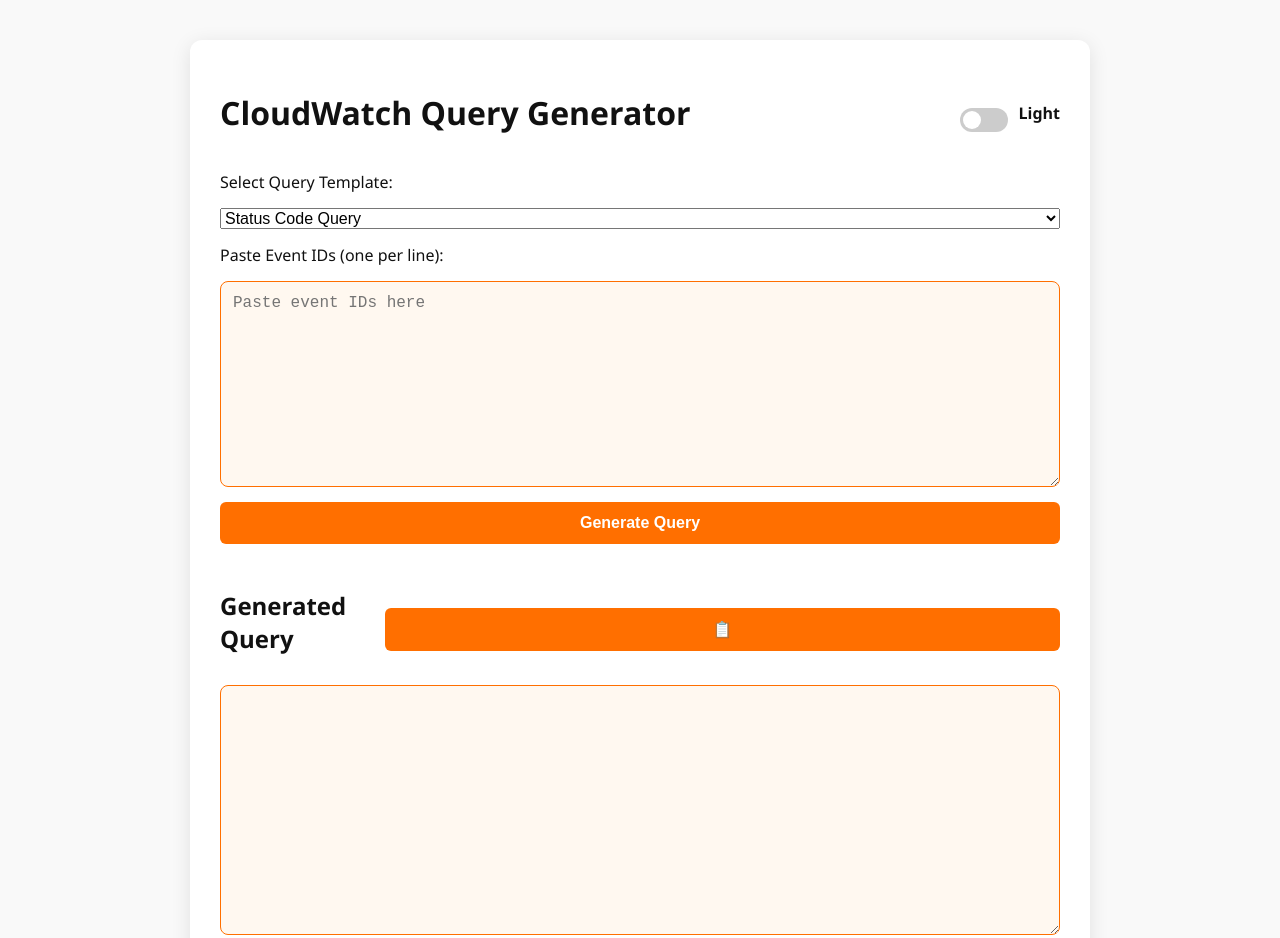
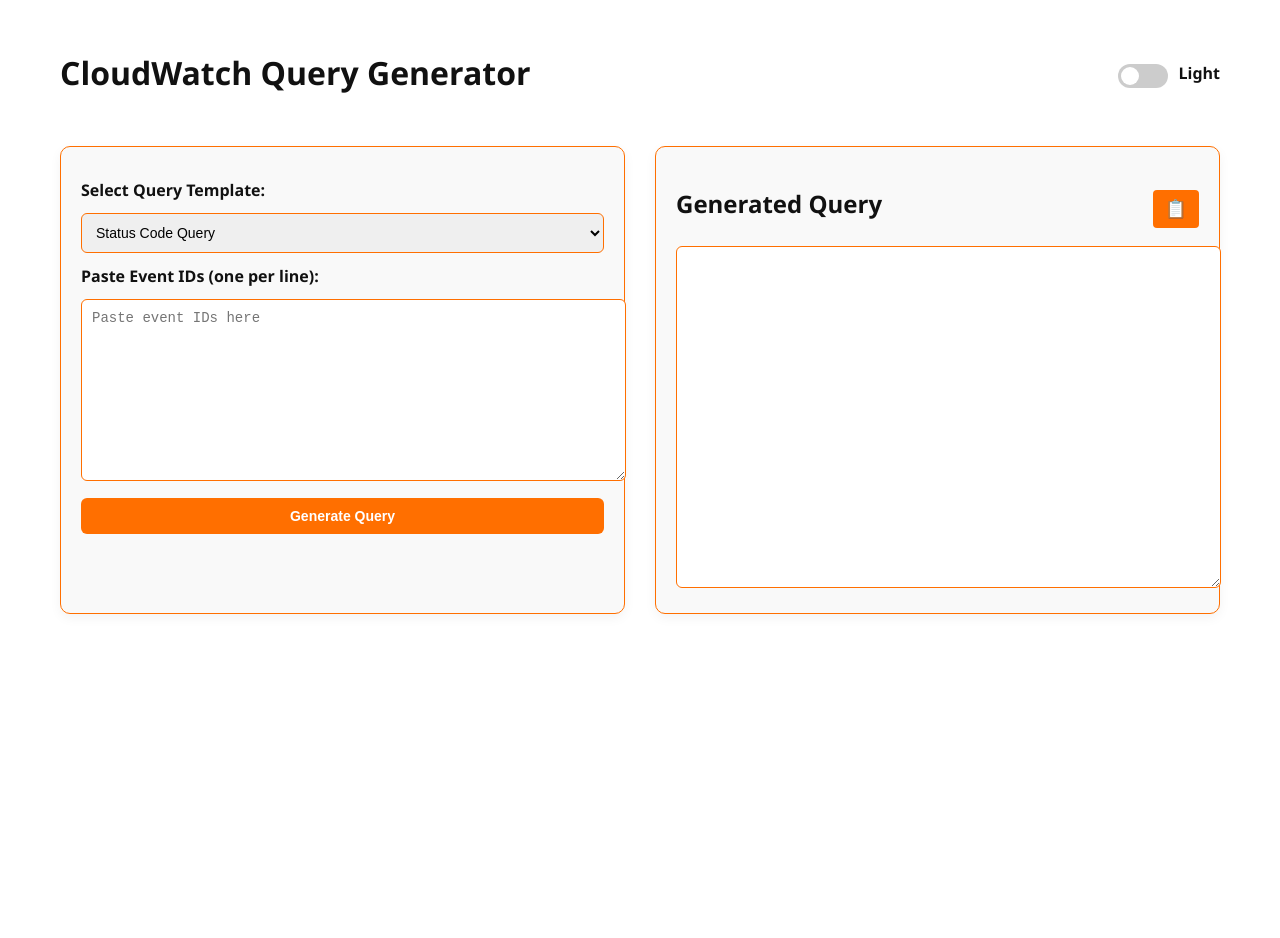
Before and after one commit to Torpidoo46/CWquery-Studio, a plain HTML site: page index.html in a window 1280 px wide. Shown: the top 938 px of the page. After the commit the page ends 800 px from the top, so only its background shows below. Drawn offline with Linux system fonts and the light colour scheme.

Commit message:
Update style.css

```diff
--- a/style.css
+++ b/style.css
@@ -1,46 +1,35 @@
 :root {
-  --primary: #ff6f00;
-  --bg-light: #f9f9f9;
-  --bg-dark: #1a1a1a;
-  --text-light: #111;
-  --text-dark: #eee;
-  --accent-light: #fff8f0;
-  --accent-dark: #333;
-}
-
-* {
-  box-sizing: border-box;
+  --primary-color: #ff6f00;
+  --background-light: #ffffff;
+  --text-light: #111111;
+  --background-dark: #1a1a1a;
+  --text-dark: #eeeeee;
+  --card-bg-light: #f9f9f9;
+  --card-bg-dark: #2a2a2a;
 }
 
 body {
   margin: 0;
-  padding: 0;
   font-family: 'Segoe UI', sans-serif;
   transition: background 0.3s, color 0.3s;
 }
 
 body.light {
-  background: var(--bg-light);
+  background-color: var(--background-light);
   color: var(--text-light);
 }
 
 body.dark {
-  background: var(--bg-dark);
+  background-color: var(--background-dark);
   color: var(--text-dark);
 }
 
 .main-container {
-  max-width: 900px;
-  margin: 40px auto;
-  padding: 30px;
-  background: white;
-  border-radius: 12px;
-  box-shadow: 0 4px 20px rgba(0,0,0,0.1);
-  transition: background 0.3s;
-}
-
-body.dark .main-container {
-  background: #2a2a2a;
+  max-width: 1200px;
+  margin: 0 auto;
+  padding: 30px 20px;
+  min-height: 100vh;
+  box-sizing: border-box;
 }
 
 .header {
@@ -57,73 +46,10 @@ body.dark .main-container {
   font-weight: bold;
 }
 
-label,
-select,
-textarea,
-button {
-  display: block;
-  width: 100%;
-  margin-top: 15px;
-  font-size: 16px;
-}
-
-textarea {
-  padding: 12px;
-  border-radius: 8px;
-  border: 1px solid var(--primary);
-  resize: vertical;
-  min-height: 100px;
-  background: var(--accent-light);
-  color: inherit;
-}
-
-body.dark textarea {
-  background: var(--accent-dark);
-}
-
-button {
-  background-color: var(--primary);
-  color: white;
-  border: none;
-  border-radius: 6px;
-  padding: 12px;
-  font-weight: bold;
-  cursor: pointer;
-}
-
-button:hover {
-  opacity: 0.9;
-}
-
-.output-header {
-  display: flex;
-  justify-content: space-between;
-  align-items: center;
-  margin-top: 25px;
-}
-
-#outputQuery {
-  background: var(--accent-light);
-  color: inherit;
-  font-family: monospace;
-  margin-top: 10px;
-  height: 250px;
-  resize: vertical;
-  padding: 15px;
-  font-size: 14px;
-  border-radius: 8px;
-  border: 1px solid var(--primary);
-}
-
-body.dark #outputQuery {
-  background: var(--accent-dark);
-}
-
-/* Toggle switch styles */
 .switch {
   position: relative;
   display: inline-block;
-  width: 48px;
+  width: 50px;
   height: 24px;
 }
 
@@ -135,29 +61,96 @@ body.dark #outputQuery {
 
 .slider {
   position: absolute;
+  cursor: pointer;
   top: 0; left: 0;
   right: 0; bottom: 0;
   background-color: #ccc;
-  border-radius: 24px;
   transition: 0.4s;
+  border-radius: 34px;
 }
 
 .slider:before {
+  position: absolute;
   content: "";
-  position: absolute;
   height: 18px;
   width: 18px;
   left: 3px;
   bottom: 3px;
   background-color: white;
+  transition: 0.4s;
   border-radius: 50%;
-  transition: 0.4s;
 }
 
 input:checked + .slider {
-  background-color: var(--primary);
+  background-color: var(--primary-color);
 }
 
 input:checked + .slider:before {
-  transform: translateX(24px);
+  transform: translateX(26px);
 }
+
+.grid {
+  display: grid;
+  grid-template-columns: 1fr 1fr;
+  gap: 30px;
+  margin-top: 30px;
+}
+
+.card {
+  background-color: var(--card-bg-light);
+  border: 1px solid var(--primary-color);
+  border-radius: 10px;
+  padding: 20px;
+  box-shadow: 0 4px 12px rgba(0,0,0,0.05);
+}
+
+body.dark .card {
+  background-color: var(--card-bg-dark);
+}
+
+label {
+  font-weight: bold;
+  display: block;
+  margin-bottom: 6px;
+  margin-top: 12px;
+}
+
+select, textarea, button {
+  width: 100%;
+  padding: 10px;
+  margin-top: 6px;
+  border-radius: 6px;
+  font-size: 14px;
+  border: 1px solid var(--primary-color);
+}
+
+textarea {
+  resize: vertical;
+  min-height: 120px;
+}
+
+button {
+  background-color: var(--primary-color);
+  color: white;
+  border: none;
+  cursor: pointer;
+  font-weight: bold;
+  margin-top: 12px;
+}
+
+button:hover {
+  opacity: 0.9;
+}
+
+.output-header {
+  display: flex;
+  justify-content: space-between;
+  align-items: center;
+}
+
+#copyQuery {
+  width: auto;
+  padding: 8px 12px;
+  border-radius: 4px;
+  font-size: 18px;
+}
```
